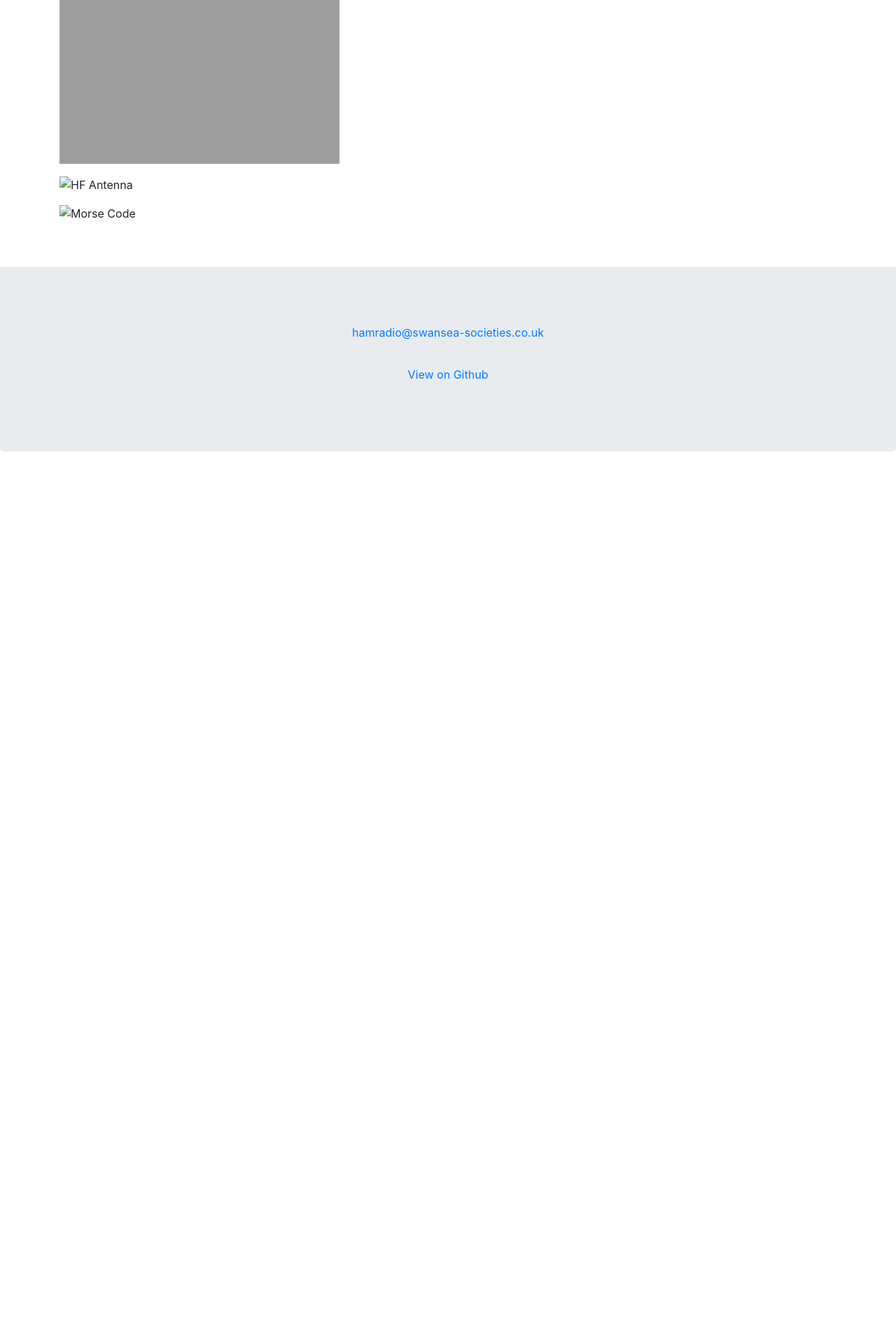
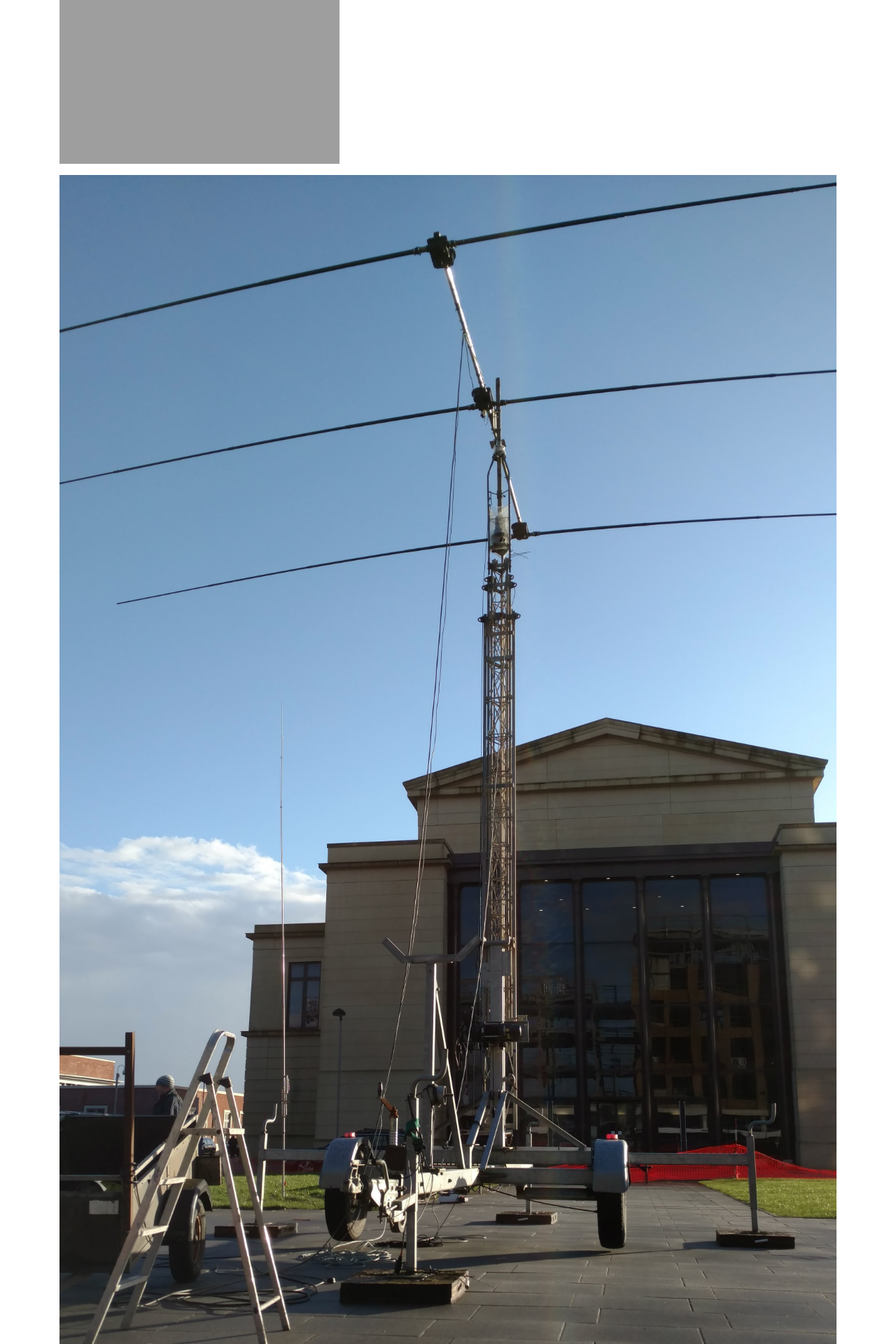
Before and after one commit to gw3uws/gw3uws.uk, a Jekyll site: the page built from gallery.md, in a window 1280 px wide. Shown: the part 1030-2950 px from the top of the page at 70% size. Built offline with Jekyll 4.4.1, drawn with Linux system fonts in a browser that asks for light colours; our own code applies the rules of GitHub Pages for plain Markdown files; before the commit the page ends 1675 px from its top, so only the background shows below that.

Commit message:
Update gallery.md

```diff
--- a/gallery.md
+++ b/gallery.md
@@ -6,10 +6,10 @@
 
 ![View of the Clock Tower](/gw3uws_website/media/yotamonth2017/yotamonth2017(1).jpg "View of the Clock Tower")
 
-![HF Antenna](/gw3uws_website/media/yotamonth2017/yotamonth2017(2).jpg "HF Antenna")
+![HF Antenna](/media/yotamonth2017/yotamonth2017(2).jpg "HF Antenna")
 
-![HF Antenna](/gw3uws_website/media/yotamonth2017/yotamonth2017(3).jpg "HF Antenna")
+![HF Antenna](/media/yotamonth2017/yotamonth2017(3).jpg "HF Antenna")
 
-![HF Antenna](/gw3uws_website/media/yotamonth2017/yotamonth2017(4).jpg "HF Antenna")
+![HF Antenna](/media/yotamonth2017/yotamonth2017(4).jpg "HF Antenna")
 
-![Morse Code](/gw3uws_website/media/yotamonth2017/yotamonth2017(5).jpg "Morse Code")
+![Morse Code](/media/yotamonth2017/yotamonth2017(5).jpg "Morse Code")
```
